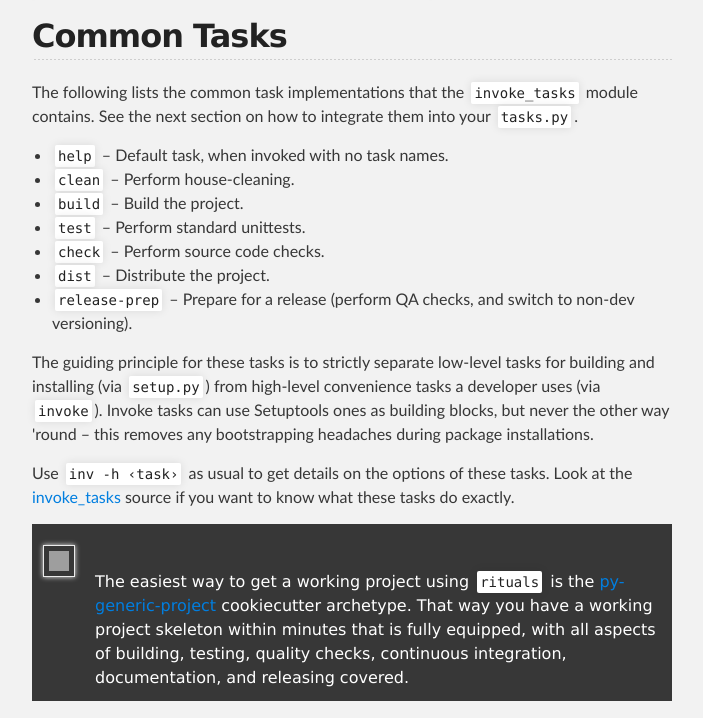
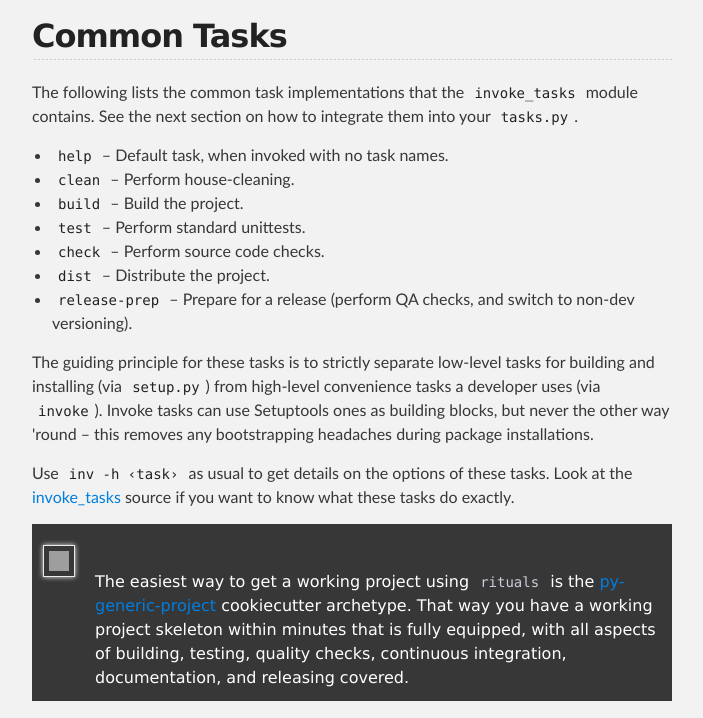
Before and after one commit to jhermann/rituals, a plain HTML site: page index.html in a window 1280 px wide. Shown: the part 2714-3432 px from the top of the page, without its empty margins (288-991 px from the left). Drawn offline with Linux system fonts and the light colour scheme; grey boxes are pictures that could not be loaded.

Commit message:
:pencil2: proper CSS for inline code

```diff
--- a/stylesheets/stylesheet.css
+++ b/stylesheets/stylesheet.css
@@ -185,6 +185,17 @@ code {
 
 pre code {
   display: block;
+  box-shadow: none;
+}
+
+p code, li code {
+  background-color: #f2f2f2;
+  box-shadow: none;
+}
+
+th code {
+  color: #ccd;
+  background-color: #373737;
   box-shadow: none;
 }
 
```
